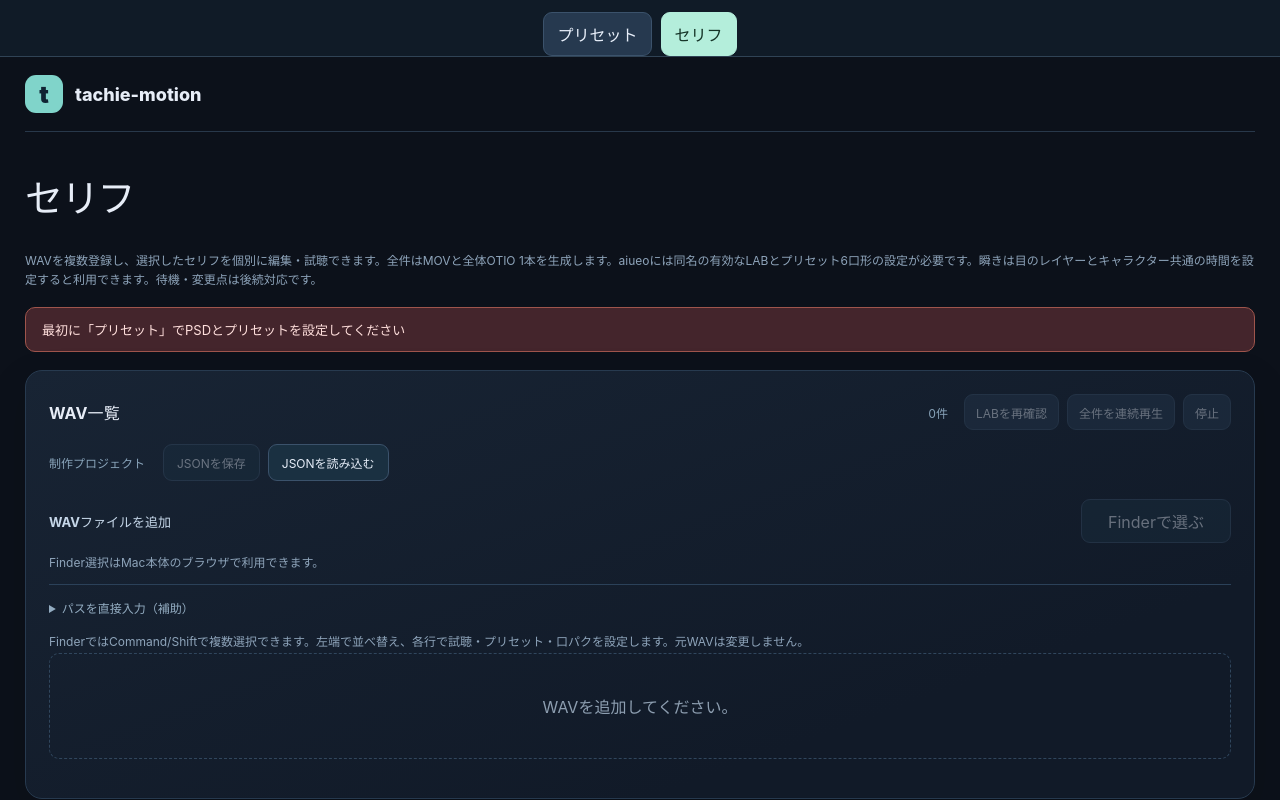
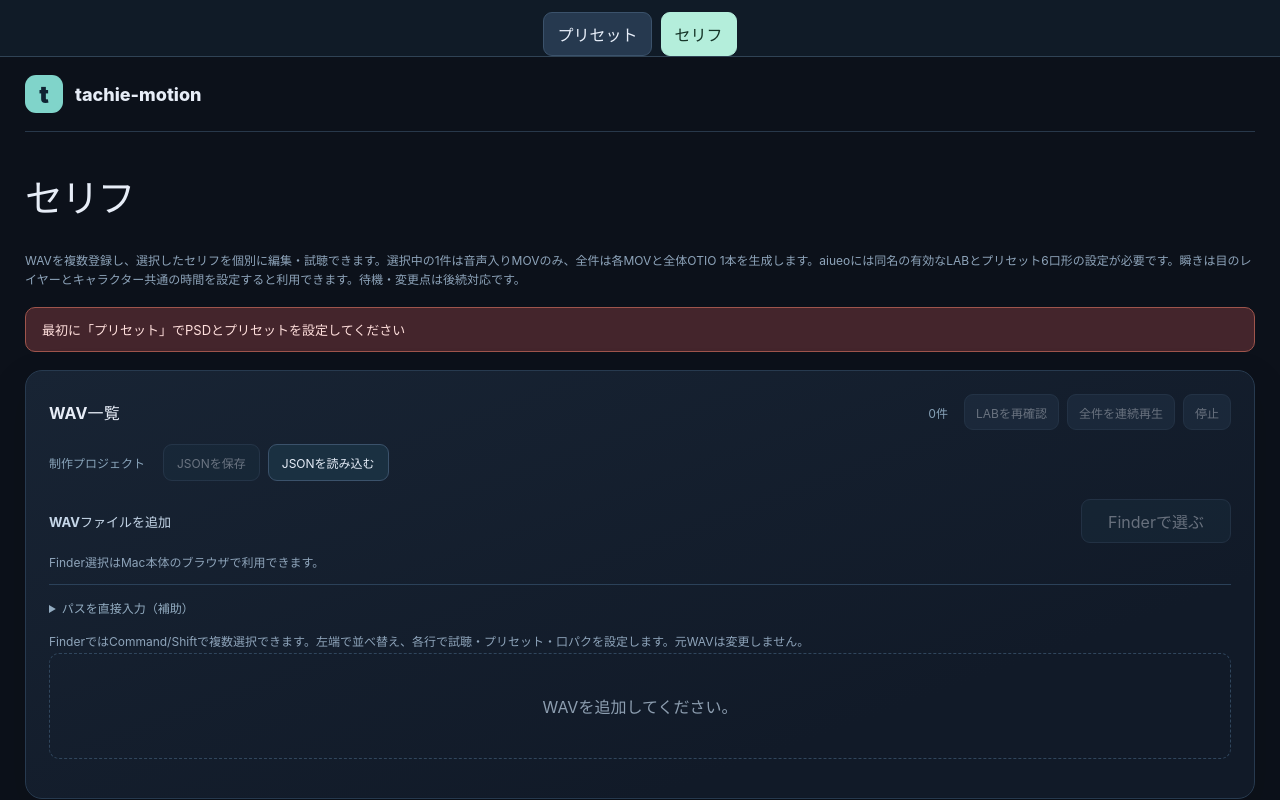
Before and after one commit to sayosomi/tachie-motion, a React (Vite) app in the folder frontend/: page / in a window 1280 px wide. Both pictures are taken after a click on the button "セリフ". Shown: the top 800 px of the page. Built offline with nearby package versions, Linux system fonts and the light colour scheme.

Commit message:
ux: distinguish single MOV from batch MOV and full OTIO (#38)

```diff
--- a/frontend/src/UtteranceWorkspace.tsx
+++ b/frontend/src/UtteranceWorkspace.tsx
@@ -340,7 +340,7 @@ export default function UtteranceWorkspace({ active = true, onProjectBusyChange
     <header className="topbar"><div className="brand"><span className="brand-mark">t</span>
       <span>tachie-motion</span></div></header>
     <div className="intro"><h1>セリフ</h1></div>
-    <p className="hint utterance-scope">WAVを複数登録し、選択したセリフを個別に編集・試聴できます。全件はMOVと全体OTIO 1本を生成します。aiueoには同名の有効なLABとプリセット6口形の設定が必要です。瞬きは目のレイヤーとキャラクター共通の時間を設定すると利用できます。待機・変更点は後続対応です。</p>
+    <p className="hint utterance-scope">WAVを複数登録し、選択したセリフを個別に編集・試聴できます。選択中の1件は音声入りMOVのみ、全件は各MOVと全体OTIO 1本を生成します。aiueoには同名の有効なLABとプリセット6口形の設定が必要です。瞬きは目のレイヤーとキャラクター共通の時間を設定すると利用できます。待機・変更点は後続対応です。</p>
     {startupError && <p className="notice error" role="alert">{startupError}</p>}
     <UtteranceList items={items} labStatuses={labStatuses}
       onRecheckLabs={() => setLabRefreshVersion((previous) => previous + 1)}
```
